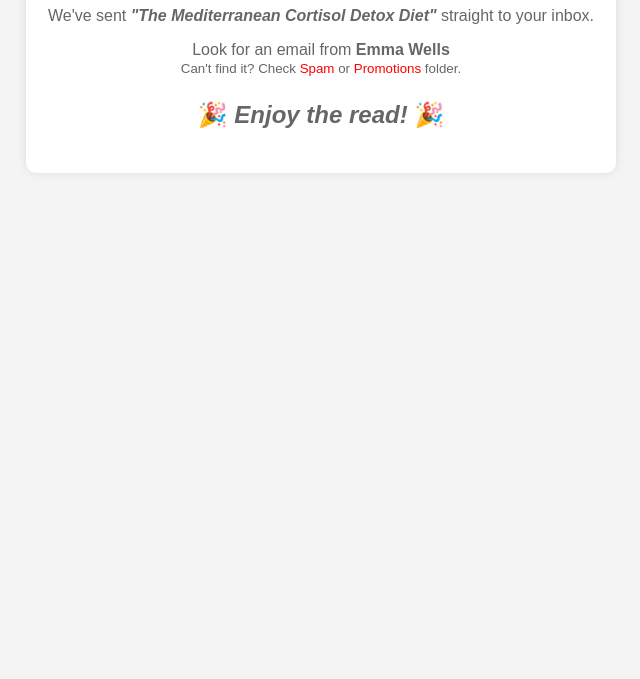
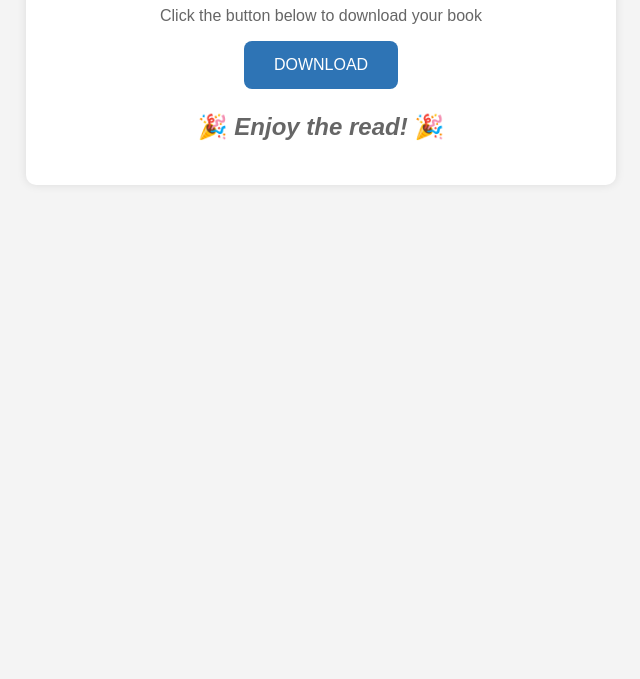
Before and after one commit to EmmaWells/CORTISOL_DETOX, a plain HTML site: page index.html in a window 1280 px wide. Shown: the part 121-800 px from the top of the page, without its empty margins (319-959 px from the left). Drawn offline with Linux system fonts and the light colour scheme.

Commit message:
Update index.html

```diff
--- a/index.html
+++ b/index.html
@@ -11,9 +11,8 @@
 
     <div class="container">
         <h1><strong>YOU GOT IT!</strong></h1>
-        <p>We've sent <em><strong>"The Mediterranean Cortisol Detox Diet"</strong></em> straight to your inbox.</p>
-        <p>Look for an email from <strong>Emma Wells</strong><br>
-        <small>Can't find it? Check <span style="color: red;">Spam</span> or <span style="color: red;">Promotions</span> folder.</small>
+        <p>Click the button below to download your book</p>
+        <a href="The Mediterranean Cortisol Detox Diet_free.pdf" class="download-button" download>DOWNLOAD</a>
         <h2><p>🎉 <i>Enjoy the read!</i> 🎉</p></h2>
     </div>
 
```
